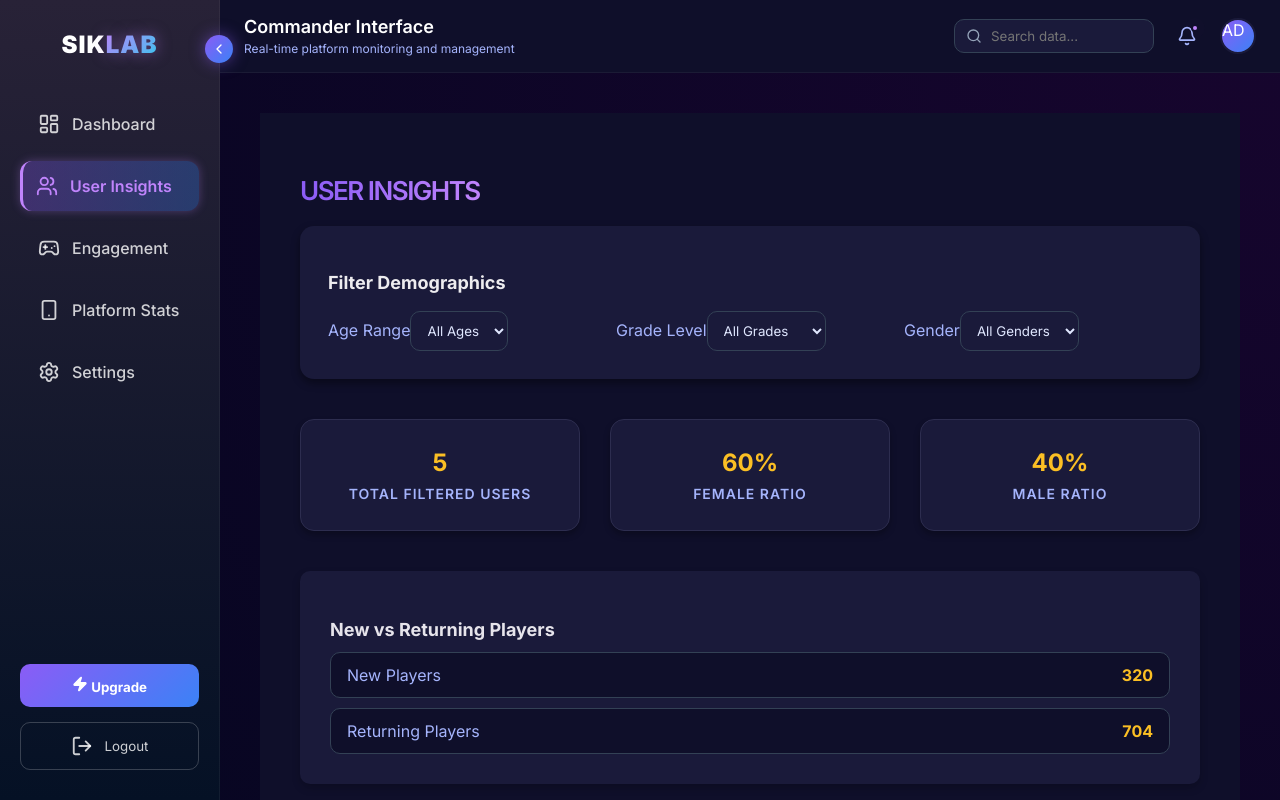
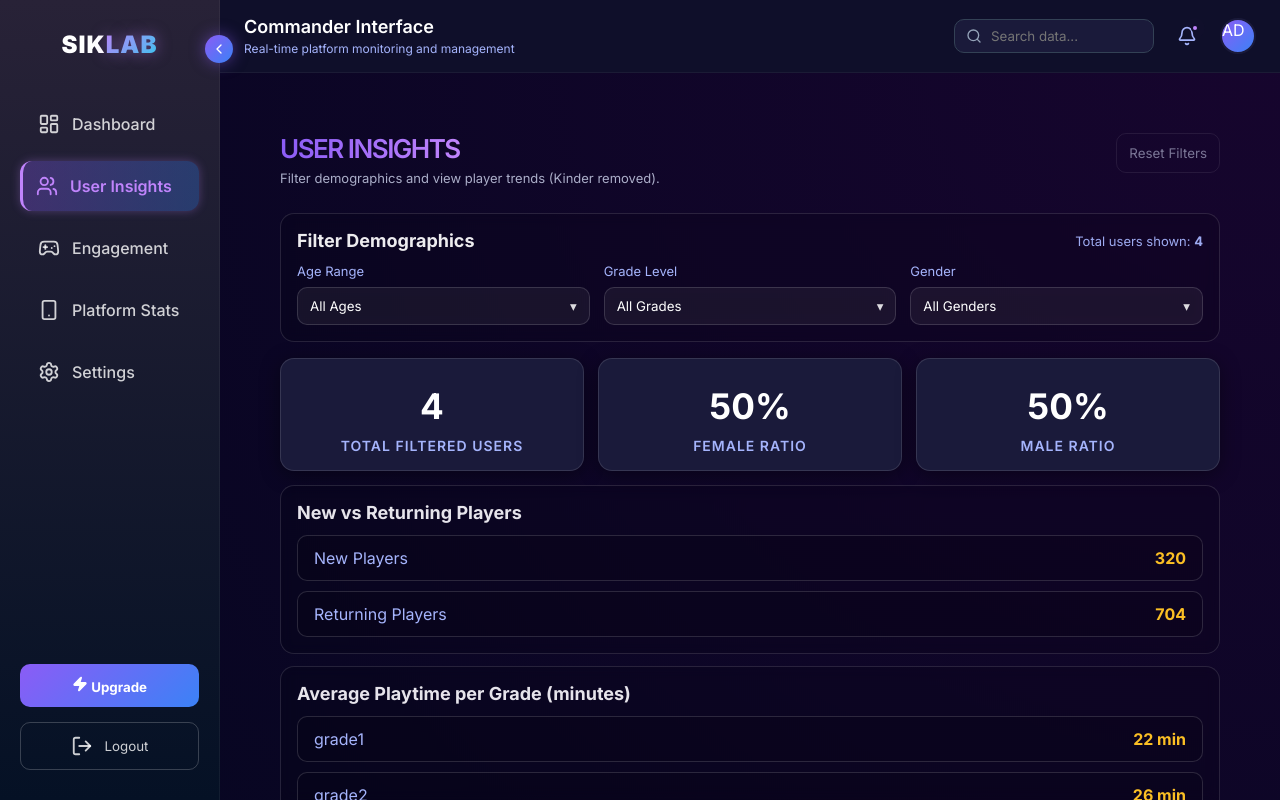
Before and after one commit to derp145/Admin-Dashboard-Siklab-, a React (Vite) app: page /dashboard/userinsights in a window 1280 px wide. Built offline with nearby package versions, Linux system fonts and the light colour scheme.

Commit message:
fixed user insights, kider removed

```diff
--- a/src/pages/UserInsights.jsx
+++ b/src/pages/UserInsights.jsx
@@ -1,110 +1,284 @@
-import { useState, useMemo } from "react";
+import React, { useEffect, useMemo, useRef, useState } from "react";
+import { createPortal } from "react-dom";
 import "../styles/UserInsights.css";
 import {
   USER_LIST,
   NEW_VS_RETURNING,
   AVG_PLAYTIME_PER_STUDENT,
-  COMPLETION_BY_GRADE
+  COMPLETION_BY_GRADE,
 } from "../common/MockData";
+
+/* --------- helpers --------- */
+const isKinderGrade = (g) => {
+  const v = String(g || "").toLowerCase().trim();
+  return v === "kinder" || v === "kindergarten" || v === "k";
+};
+
+/* ---------- Settings-style Dropdown (Portal + scroll-safe) ---------- */
+function GlassSelect({ value, options, onChange, placeholder = "Select..." }) {
+  const [open, setOpen] = useState(false);
+  const [animate, setAnimate] = useState(false);
+  const [pos, setPos] = useState({ top: 0, left: 0, width: 0 });
+
+  const btnRef = useRef(null);
+  const panelIdRef = useRef(`gs-panel-${Math.random().toString(16).slice(2)}`);
+
+  const selectedLabel =
+    options.find((o) => o.value === value)?.label || placeholder;
+
+  const computePos = () => {
+    const el = btnRef.current;
+    if (!el) return;
+    const r = el.getBoundingClientRect();
+    setPos({
+      top: r.bottom + 8,
+      left: r.left,
+      width: r.width,
+    });
+  };
+
+  useEffect(() => {
+    if (!open) return;
+
+    computePos();
+
+    setAnimate(false);
+    requestAnimationFrame(() => setAnimate(true));
+
+    const onScroll = () => computePos();
+    const onResize = () => computePos();
+
+    window.addEventListener("scroll", onScroll, true);
+    window.addEventListener("resize", onResize);
+
+    const onKeyDown = (e) => {
+      if (e.key === "Escape") setOpen(false);
+    };
+
+    const onPointerDown = (e) => {
+      const trigger = btnRef.current;
+      const panel = document.getElementById(panelIdRef.current);
+      if (!trigger) return;
+
+      const clickedTrigger = trigger.contains(e.target);
+      const clickedPanel = panel && panel.contains(e.target);
+
+      if (!clickedTrigger && !clickedPanel) setOpen(false);
+    };
+
+    document.addEventListener("keydown", onKeyDown);
+    document.addEventListener("pointerdown", onPointerDown);
+
+    return () => {
+      window.removeEventListener("scroll", onScroll, true);
+      window.removeEventListener("resize", onResize);
+      document.removeEventListener("keydown", onKeyDown);
+      document.removeEventListener("pointerdown", onPointerDown);
+      setAnimate(false);
+    };
+  }, [open]);
+
+  return (
+    <>
+      <button
+        ref={btnRef}
+        type="button"
+        className={`gs-trigger ${open ? "open" : ""}`}
+        onClick={() => setOpen((v) => !v)}
+        aria-haspopup="listbox"
+        aria-expanded={open}
+      >
+        <span className="gs-value">{selectedLabel}</span>
+        <span className={`gs-chevron ${open ? "open" : ""}`}>▾</span>
+      </button>
+
+      {open &&
+        createPortal(
+          <div
+            id={panelIdRef.current}
+            className={`gs-panel-portal ${animate ? "open" : ""}`}
+            role="listbox"
+            style={{
+              top: `${pos.top}px`,
+              left: `${pos.left}px`,
+              width: `${pos.width}px`,
+            }}
+          >
+            {options.map((opt) => (
+              <button
+                key={opt.value}
+                type="button"
+                className={`gs-option ${opt.value === value ? "active" : ""}`}
+                onClick={() => {
+                  onChange(opt.value);
+                  setOpen(false);
+                }}
+                role="option"
+                aria-selected={opt.value === value}
+              >
+                {opt.label}
+              </button>
+            ))}
+          </div>,
+          document.body
+        )}
+    </>
+  );
+}
 
 const UserInsights = () => {
   const [filters, setFilters] = useState({
     ageRange: "",
     gradeLevel: "",
-    gender: ""
+    gender: "",
   });
 
-  const handleChange = (e) => {
-    setFilters({ ...filters, [e.target.name]: e.target.value });
+  const setFilter = (name, value) => {
+    setFilters((prev) => ({ ...prev, [name]: value }));
   };
 
+  const resetFilters = () => {
+    setFilters({ ageRange: "", gradeLevel: "", gender: "" });
+  };
+
+  // Base: remove Kinder users entirely
+  const baseUsers = useMemo(
+    () => USER_LIST.filter((u) => !isKinderGrade(u.grade)),
+    []
+  );
+
   // Filter logic
-  const filteredData = useMemo(() => {
-    return USER_LIST.filter((user) => {
+  const filteredUsers = useMemo(() => {
+    return baseUsers.filter((user) => {
       return (
         (filters.ageRange === "" || user.age === filters.ageRange) &&
         (filters.gradeLevel === "" || user.grade === filters.gradeLevel) &&
         (filters.gender === "" || user.gender === filters.gender)
       );
     });
-  }, [filters]);
+  }, [baseUsers, filters]);
 
   // Basic stats
-  const totalCount = filteredData.length;
-  const femaleCount = filteredData.filter((u) => u.gender === "female").length;
-  const maleCount = filteredData.filter((u) => u.gender === "male").length;
+  const totalCount = filteredUsers.length;
+  const femaleCount = filteredUsers.filter((u) => u.gender === "female").length;
+  const maleCount = filteredUsers.filter((u) => u.gender === "male").length;
 
   const femalePercent =
     totalCount > 0 ? ((femaleCount / totalCount) * 100).toFixed(0) : 0;
   const malePercent =
     totalCount > 0 ? ((maleCount / totalCount) * 100).toFixed(0) : 0;
 
+  const playtimeNoKinder = useMemo(
+    () => AVG_PLAYTIME_PER_STUDENT.filter((x) => !isKinderGrade(x.grade)),
+    []
+  );
+
+  const completionNoKinder = useMemo(
+    () => COMPLETION_BY_GRADE.filter((x) => !isKinderGrade(x.grade)),
+    []
+  );
+
   return (
     <div className="userinsights">
-      <h2 className="section-title">User Insights</h2>
+      <div className="ui-header">
+        <div>
+          <h2 className="section-title">User Insights</h2>
+          <p className="section-sub">
+            Filter demographics and view player trends (Kinder removed).
+          </p>
+        </div>
+
+        <button
+          type="button"
+          className="ui-btn ghost"
+          onClick={resetFilters}
+          disabled={!filters.ageRange && !filters.gradeLevel && !filters.gender}
+        >
+          Reset Filters
+        </button>
+      </div>
 
       {/* Filters */}
-      <div className="filters-card">
-        <h3>Filter Demographics</h3>
+      <div className="ui-card filters-card">
+        <div className="ui-card-head">
+          <h3>Filter Demographics</h3>
+          <span className="helper-text">
+            Total users shown: <strong>{totalCount}</strong>
+          </span>
+        </div>
+
         <div className="filters-grid">
           <div className="form-group">
             <label>Age Range</label>
-            <select name="ageRange" value={filters.ageRange} onChange={handleChange}>
-              <option value="">All Ages</option>
-              <option value="6-12">6-12</option>
-              <option value="13-16">13-16</option>
-              <option value="16-19">16-19</option>
-            </select>
+            <GlassSelect
+              value={filters.ageRange}
+              onChange={(v) => setFilter("ageRange", v)}
+              placeholder="All Ages"
+              options={[
+                { value: "", label: "All Ages" },
+                { value: "6-12", label: "6-12" },
+                { value: "13-16", label: "13-16" },
+                { value: "16-19", label: "16-19" },
+              ]}
+            />
           </div>
 
           <div className="form-group">
             <label>Grade Level</label>
-            <select
-              name="gradeLevel"
+            <GlassSelect
               value={filters.gradeLevel}
-              onChange={handleChange}
-            >
-              <option value="">All Grades</option>
-              <option value="grade1">Grade 1</option>
-              <option value="grade2">Grade 2</option>
-              <option value="grade3">Grade 3</option>
-              <option value="grade4">Grade 4</option>
-              <option value="grade5">Grade 5</option>
-              <option value="grade6">Grade 6</option>
-              <option value="grade7-10">Grade 7-10</option>
-              <option value="grade11-12">Grade 11-12</option>
-            </select>
+              onChange={(v) => setFilter("gradeLevel", v)}
+              placeholder="All Grades"
+              options={[
+                { value: "", label: "All Grades" },
+                { value: "grade1", label: "Grade 1" },
+                { value: "grade2", label: "Grade 2" },
+                { value: "grade3", label: "Grade 3" },
+                { value: "grade4", label: "Grade 4" },
+                { value: "grade5", label: "Grade 5" },
+                { value: "grade6", label: "Grade 6" },
+                { value: "grade7-10", label: "Grade 7-10" },
+                { value: "grade11-12", label: "Grade 11-12" },
+              ]}
+            />
           </div>
 
           <div className="form-group">
             <label>Gender</label>
-            <select name="gender" value={filters.gender} onChange={handleChange}>
-              <option value="">All Genders</option>
-              <option value="male">Male</option>
-              <option value="female">Female</option>
-            </select>
+            <GlassSelect
+              value={filters.gender}
+              onChange={(v) => setFilter("gender", v)}
+              placeholder="All Genders"
+              options={[
+                { value: "", label: "All Genders" },
+                { value: "male", label: "Male" },
+                { value: "female", label: "Female" },
+              ]}
+            />
           </div>
         </div>
       </div>
 
       {/* Stats Cards */}
       <div className="stats-grid">
-        <div className="stat-card">
-          <h3>{totalCount}</h3>
+        <div className="ui-card stat-card">
+          <h3 className="stat-num">{totalCount}</h3>
           <p>Total Filtered Users</p>
         </div>
-        <div className="stat-card">
-          <h3>{femalePercent}%</h3>
+
+        <div className="ui-card stat-card">
+          <h3 className="stat-num">{femalePercent}%</h3>
           <p>Female Ratio</p>
         </div>
-        <div className="stat-card">
-          <h3>{malePercent}%</h3>
+
+        <div className="ui-card stat-card">
+          <h3 className="stat-num">{malePercent}%</h3>
           <p>Male Ratio</p>
         </div>
       </div>
 
       {/* New vs Returning */}
-      <div className="demographics-card">
+      <div className="ui-card demographics-card">
         <h3>New vs Returning Players</h3>
         <div className="simple-list">
           {NEW_VS_RETURNING.map((item, idx) => (
@@ -117,10 +291,10 @@ const UserInsights = () => {
       </div>
 
       {/* Average Playtime per Grade */}
-      <div className="demographics-card">
+      <div className="ui-card demographics-card">
         <h3>Average Playtime per Grade (minutes)</h3>
         <div className="simple-list">
-          {AVG_PLAYTIME_PER_STUDENT.map((item, idx) => (
+          {playtimeNoKinder.map((item, idx) => (
             <div key={idx} className="simple-row">
               <span>{item.grade}</span>
               <strong>{item.minutes} min</strong>
@@ -130,10 +304,10 @@ const UserInsights = () => {
       </div>
 
       {/* Completion Rate by Grade */}
-      <div className="demographics-card">
+      <div className="ui-card demographics-card">
         <h3>Completion Rate by Grade</h3>
         <div className="simple-list">
-          {COMPLETION_BY_GRADE.map((item, idx) => (
+          {completionNoKinder.map((item, idx) => (
             <div key={idx} className="simple-row">
               <span>{item.grade}</span>
               <strong>{item.completion}%</strong>
--- a/src/styles/UserInsights.css
+++ b/src/styles/UserInsights.css
@@ -1,29 +1,78 @@
 .userinsights {
+  /* match dashboard spacing — don’t override whole page background */
+  padding: 20px;
   color: #e0e7ff;
-  padding: 40px;
   font-family: "Inter", sans-serif;
-  background: #0f0f2a;
 }
 
-/* Section title */
+/* Header */
+.ui-header {
+  display: flex;
+  align-items: flex-start;
+  justify-content: space-between;
+  gap: 12px;
+  margin-bottom: 14px;
+}
+
 .section-title {
   font-size: 26px;
   font-weight: 600;
-  margin-bottom: 20px;
+  margin: 0;
   color: #e1e1e1;
 }
 
-/* FILTER CARD */
+.section-sub {
+  margin-top: 6px;
+  opacity: 0.75;
+  font-size: 13px;
+}
+
+/* Shared glass card style to match your dashboard */
+.ui-card {
+  border-radius: 14px;
+  padding: 16px;
+  border: 1px solid rgba(255, 255, 255, 0.12);
+  background: rgba(0, 0, 0, 0.12);
+  backdrop-filter: blur(6px);
+}
+
+/* Button */
+.ui-btn {
+  padding: 10px 12px;
+  border-radius: 10px;
+  border: 1px solid rgba(255, 255, 255, 0.16);
+  background: rgba(255, 255, 255, 0.08);
+  color: inherit;
+  cursor: pointer;
+  transition: 0.2s ease;
+  height: 40px;
+}
+
+.ui-btn.ghost {
+  background: transparent;
+}
+
+.ui-btn:disabled {
+  opacity: 0.5;
+  cursor: not-allowed;
+}
+
+/* Filters */
 .filters-card {
-  background: #1a1a3a;
-  padding: 28px;
-  border-radius: 14px;
-  margin-bottom: 40px;
-  box-shadow: 0 4px 8px rgba(0,0,0,0.4);
+  margin-top: 10px;
+  margin-bottom: 16px;
+}
+
+.ui-card-head {
+  display: flex;
+  align-items: center;
+  justify-content: space-between;
+  gap: 12px;
+  margin-bottom: 12px;
 }
 
 .filters-card h3 {
-  margin-bottom: 18px;
+  margin: 0;
   font-size: 18px;
   color: #edecef;
 }
@@ -31,52 +80,55 @@
 .filters-grid {
   display: grid;
   grid-template-columns: repeat(auto-fit, minmax(180px, 1fr));
-  gap: 20px;
+  gap: 14px;
 }
 
 .form-group label {
+  display: block;
+  margin-bottom: 8px;
   color: #a5b4fc;
+  font-size: 13px;
 }
 
-.form-group select {
+/* Select matches the glass input look */
+.ui-select {
+  width: 100%;
   padding: 10px 12px;
   border-radius: 10px;
-  border: 1px solid #334155;
-  background: #1a1a3a;
-  color: #e0e7ff;
+  border: 1px solid rgba(255, 255, 255, 0.14);
+  background: rgba(255, 255, 255, 0.06);
+  color: inherit;
+  outline: none;
+  transition: 0.2s ease;
 }
 
-.form-group select:focus {
-  border-color: #c9bfe0;
-  box-shadow: 0 0 0 2px rgba(139,92,246,0.2);
+.ui-select:focus {
+  border-color: rgba(255, 255, 255, 0.35);
+  box-shadow: 0 0 0 2px rgba(139, 92, 246, 0.2);
 }
 
-/* STATS GRID */
+/* Stats */
 .stats-grid {
   display: grid;
   grid-template-columns: repeat(auto-fit, minmax(180px, 1fr));
-  gap: 30px;
-  margin-bottom: 40px;
+  gap: 14px;
+  margin-bottom: 14px;
 }
 
 .stat-card {
-  background: #1a1a3a;
-  padding: 28px 28px;
-  border-radius: 14px;
   text-align: center;
-  transition: transform 0.3s ease, background 0.3s ease;
-  box-shadow: 0 4px 6px rgba(0,0,0,0.25);
+  transition: transform 0.2s ease, background 0.2s ease;
 }
 
 .stat-card:hover {
-  transform: translateY(-6px);
-  background: #2c2c5a;
+  transform: translateY(-4px);
+  background: rgba(255, 255, 255, 0.06);
 }
 
-.stat-card h3 {
-  font-size: 24px;
+.stat-num {
+  font-size: 26px;
   margin: 0;
-  color: #fbbf24; /* Important numbers pop */
+  color: #fbbf24;
 }
 
 .stat-card p {
@@ -85,27 +137,18 @@
   color: #a5b4fc;
 }
 
-/* DEMOGRAPHICS CARD */
+/* Demographics */
 .demographics-card {
-  background: #1a1a3a;
-  padding: 30px;
-  border-radius: 10px;
-  box-shadow: 0 4px 8px rgba(0,0,0,0.2);
-  margin-top: 20px;
+  margin-top: 12px;
 }
 
 .demographics-card h3 {
-  margin-bottom: 12px;
+  margin: 0 0 12px 0;
   font-size: 18px;
   color: #e6e4eb;
 }
 
-.demographics-card p {
-  font-size: 14px;
-  color: #a5b4fc;
-}
-
-/* SIMPLE LIST */
+/* List */
 .simple-list {
   display: flex;
   flex-direction: column;
@@ -115,11 +158,11 @@
 .simple-row {
   display: flex;
   justify-content: space-between;
-  background: #0f0f2a;
   padding: 12px 16px;
   border-radius: 10px;
   color: #e0e7ff;
-  border: 1px solid #334155;
+  border: 1px solid rgba(255, 255, 255, 0.14);
+  background: rgba(0, 0, 0, 0.12);
 }
 
 .simple-row span {
@@ -127,21 +170,95 @@
 }
 
 .simple-row strong {
-  color: #fbbf24; /* Important numbers pop */
+  color: #fbbf24;
 }
 
 .helper-text {
   font-size: 13px;
   color: #a5b4fc;
-  margin-bottom: 15px;
+  opacity: 0.95;
 }
 
-.summary-bar {
-  background: #0f0f2a;
-  border: 1px solid #334155;
-  padding: 12px 18px;
+/* ===============================
+   Settings-style dropdown classes
+================================= */
+
+.gs-trigger {
+  width: 100%;
+  text-align: left;
+  padding: 10px 12px;
   border-radius: 10px;
-  margin-bottom: 32px;
-  color: #e0e7ff;
-  font-size: 14px;
+  outline: none;
+
+  border: 1px solid rgba(255, 255, 255, 0.14);
+  background: rgba(255, 255, 255, 0.06);
+  color: inherit;
+
+  display: flex;
+  align-items: center;
+  justify-content: space-between;
+  gap: 12px;
+
+  cursor: pointer;
+  transition: 0.2s ease;
+  backdrop-filter: blur(6px);
 }
+
+.gs-trigger:hover {
+  border-color: rgba(255, 255, 255, 0.25);
+}
+
+.gs-trigger:focus {
+  border-color: rgba(255, 255, 255, 0.35);
+  box-shadow: 0 0 0 2px rgba(139, 92, 246, 0.2);
+}
+
+.gs-chevron {
+  opacity: 0.85;
+  transition: transform 180ms ease, opacity 180ms ease;
+}
+
+.gs-chevron.open {
+  transform: rotate(180deg);
+}
+
+.gs-panel-portal {
+  position: fixed;
+  z-index: 99999;
+
+  border-radius: 12px;
+  border: 1px solid rgba(255, 255, 255, 0.14);
+  background: rgba(10, 10, 20, 0.78);
+  backdrop-filter: blur(10px);
+
+  overflow: hidden;
+
+  transform-origin: top;
+  transform: translateY(-8px) scaleY(0.96);
+  opacity: 0;
+  transition: transform 220ms ease, opacity 220ms ease;
+}
+
+.gs-panel-portal.open {
+  transform: translateY(0) scaleY(1);
+  opacity: 1;
+}
+
+.gs-option {
+  width: 100%;
+  text-align: left;
+  padding: 10px 12px;
+  background: transparent;
+  border: none;
+  color: inherit;
+  cursor: pointer;
+  transition: background 150ms ease;
+}
+
+.gs-option:hover {
+  background: rgba(255, 255, 255, 0.08);
+}
+
+.gs-option.active {
+  background: rgba(255, 255, 255, 0.12);
+}
```
